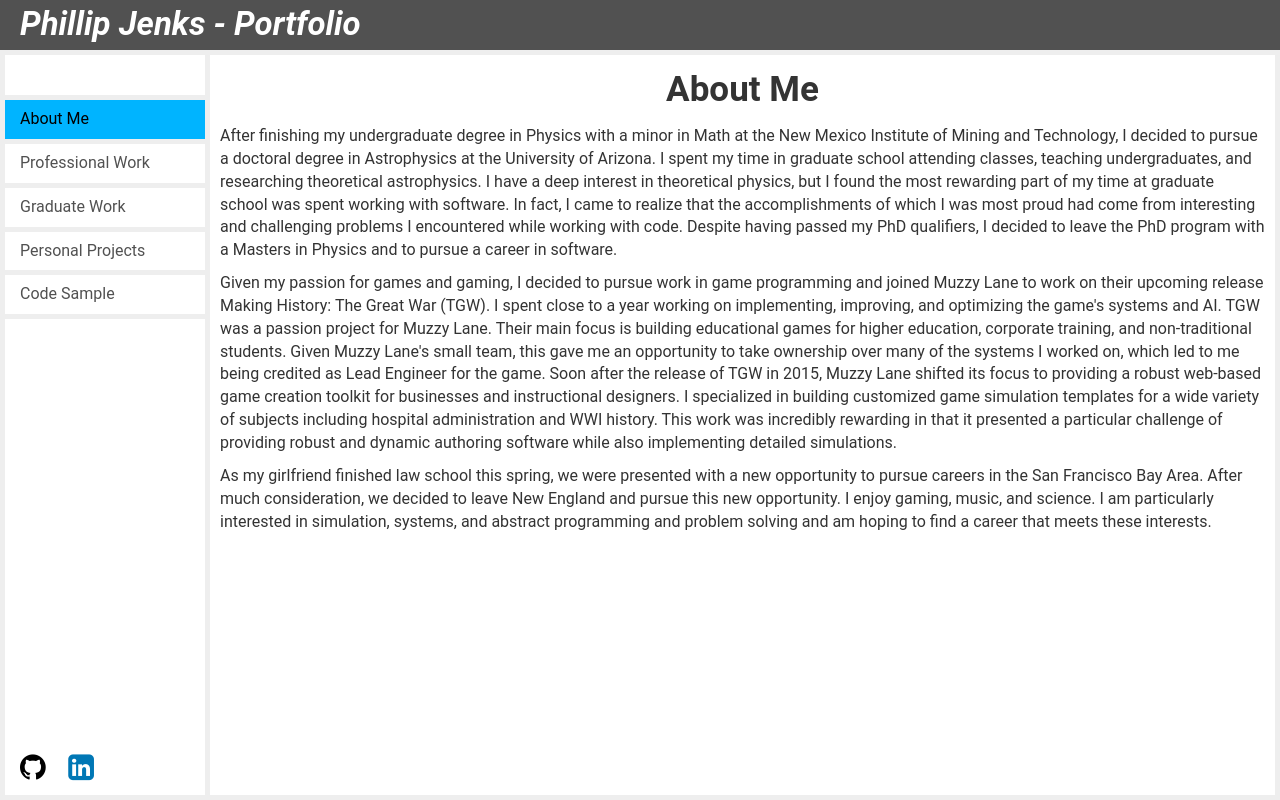
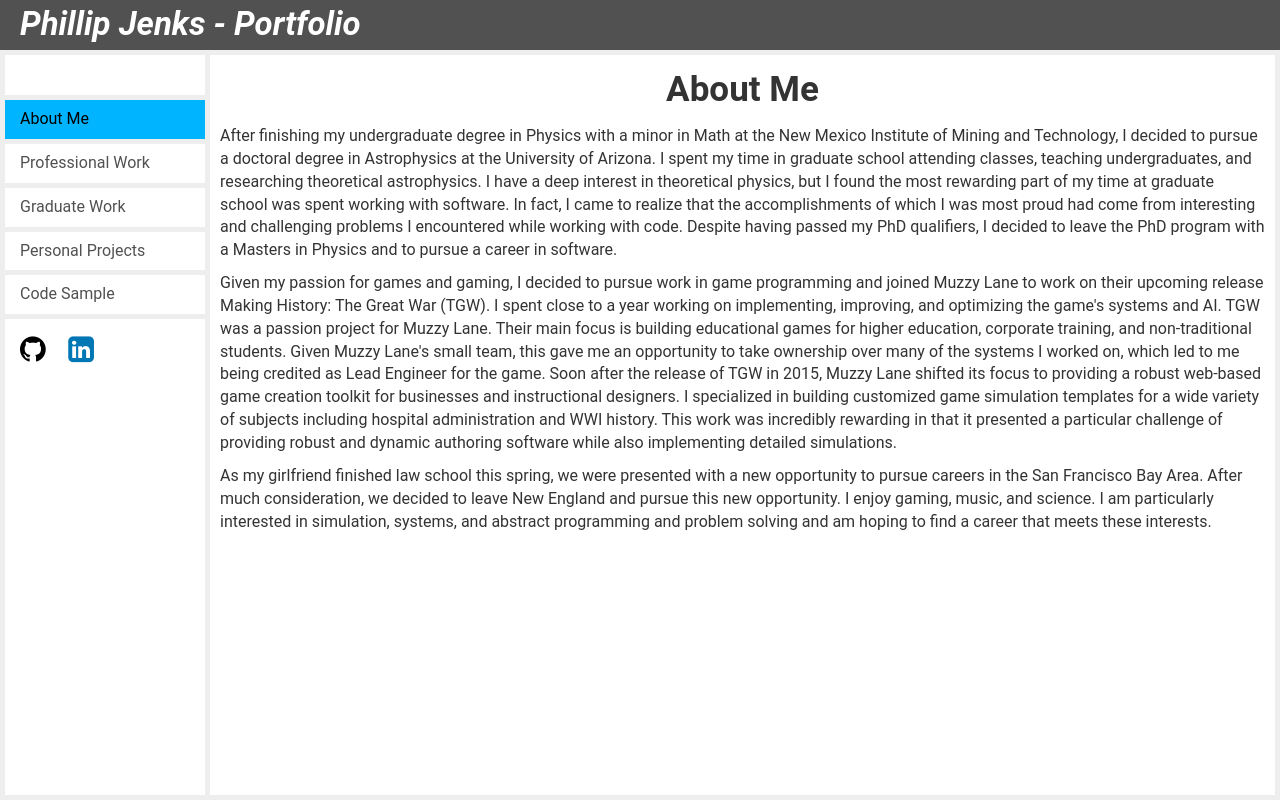
Before and after one commit to phillipjenks/portfolio, a plain HTML site: page index.html in a window 1280 px wide. Drawn offline with nearby package versions, Linux system fonts and the light colour scheme.

Commit message:
Moved external links to just under page navigation

```diff
--- a/css/portfolio.css
+++ b/css/portfolio.css
@@ -59,8 +59,7 @@ body {
 }
 
 .external-links {
-	position: absolute;
-	bottom: 5px;
+	padding-top: 10px;
 	padding-left: 15px;
 	font-size: 30px;
 }
```
